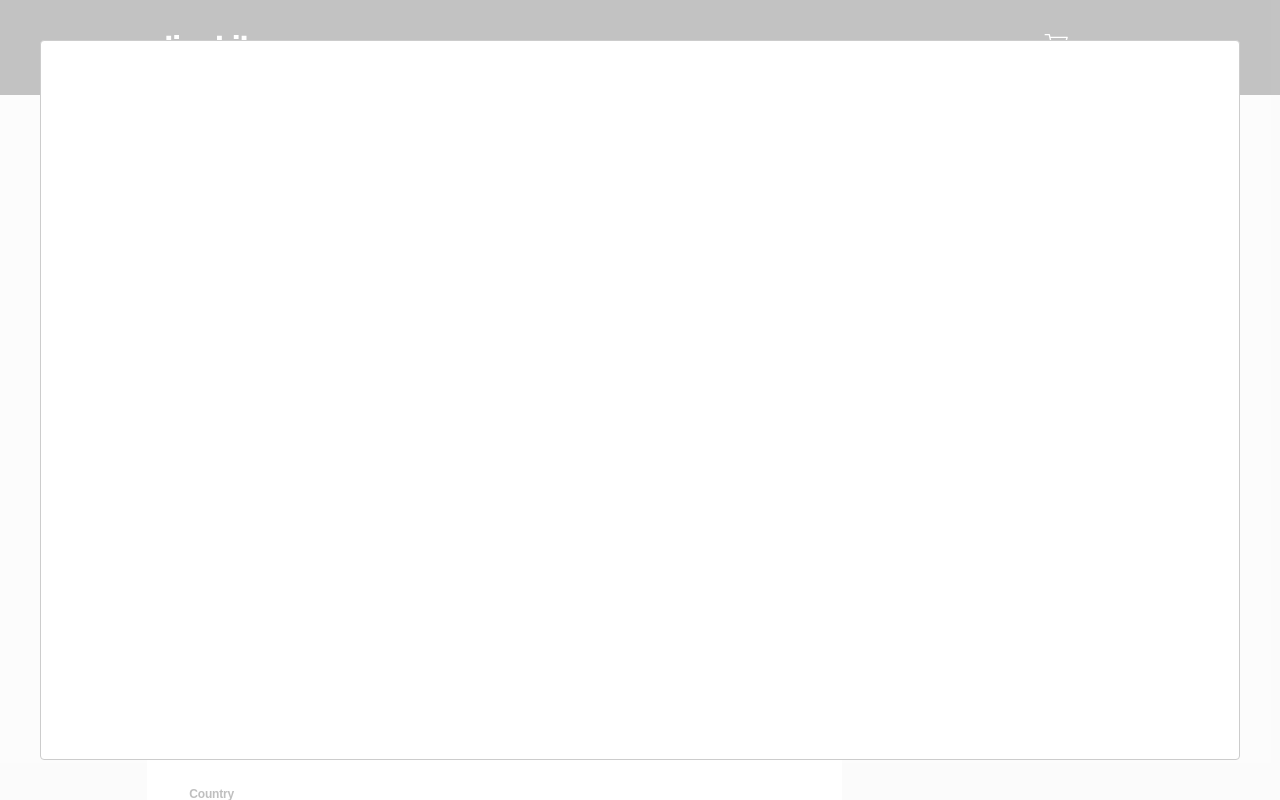
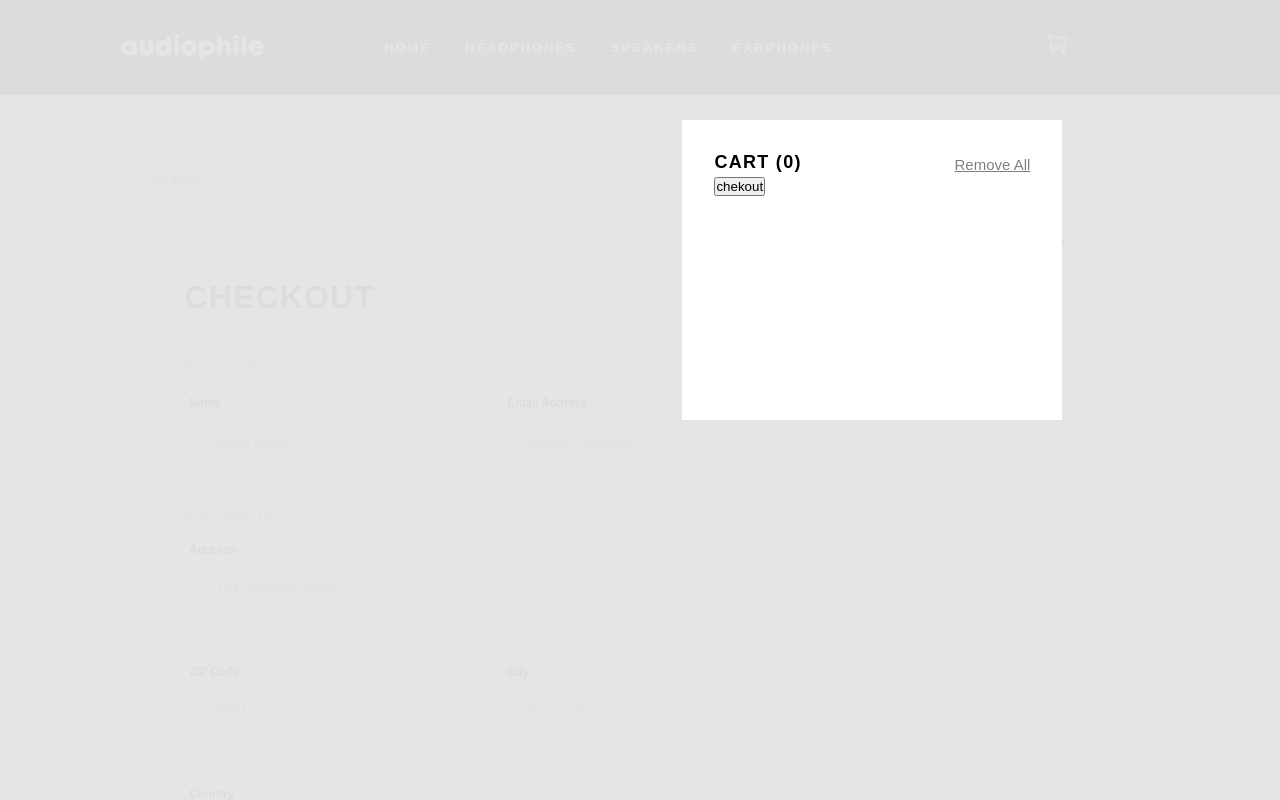
Before and after one commit to beqston/E-commerce-Project-DI, a React (Vite) app: page /chekout in a window 1280 px wide. Both pictures are taken after a click on the picture 1056 px from the left and 28 px from the top of the page. Shown: the top 800 px of the page. Built offline with nearby package versions, Linux system fonts and the light colour scheme.

Commit message:
add header modal context

```diff
--- a/src/Components/Header/Header.tsx
+++ b/src/Components/Header/Header.tsx
@@ -1,14 +1,20 @@
 import classname from "./style.module.scss";
-import { useState } from "react";
-import { Link } from "react-router-dom";
+import { useContext, useState } from "react";
+import { Link, useNavigate } from "react-router-dom";
 import Card from "../../assets/Photos/Card/Card.svg";
 import Audiofile from "../../assets/Photos/HeaderPhoto/audiophile.svg";
 import burgicon from "../../assets/Photos/burgMenu/burgIcon.png";
 import ProductSection from "../ProductsSection/ProductSection";
+import Modal from 'react-modal';
+import { CartContext, CartContextType } from "../../Context/Context";
+import "./style.scss"
+import CountInput from "../CountInput/CountInput";
 
-import Modal from 'react-modal';
 
 const Header = () => {
+
+  const {cart, updateCart} = useContext(CartContext) as CartContextType;
+  const navigate = useNavigate();
 
   const [menuList, setMenutList] = useState("none");
 
@@ -21,6 +27,9 @@ const Header = () => {
   const handlMenuList = () => {
     setMenutList("none");
   };
+
+
+
   return (
     <>
 
@@ -74,9 +83,12 @@ const Header = () => {
         </div>
 
         <div className={classname["header-right-container"]}>
+
           <div className={classname["card-img"]}>
             <img onClick={()=> setIsOpen(true)} src={Card} alt="Card" />
+
             <Modal
+            className="header-modal-bg"
             onRequestClose={()=>setIsOpen(false)}
             isOpen={modalIsOpen}
             shouldCloseOnOverlayClick={true}
@@ -84,15 +96,58 @@ const Header = () => {
             onAfterClose={()=> document.body.style.overflow = "auto"}
           >
 
-            {/* <button onClick={()=> {setIsOpen(false)}}>close</button>
-            <div>I am a modal</div>
-            <form>
-              <input />
-              <button>tab navigation</button>
-              <button>stays</button>
-              <button>inside</button>
-              <button>the modal</button>
-            </form>npx */}
+          </Modal>
+
+          <Modal
+            className="header-modal-content-cnt"
+            onRequestClose={()=>setIsOpen(false)}
+            isOpen={modalIsOpen}
+            shouldCloseOnOverlayClick={true}
+            onAfterOpen={()=> document.body.style.overflow = "hidden"}
+            onAfterClose={()=> document.body.style.overflow = "auto"}
+          >
+
+
+           <div className="head-info">
+            <p className="cart">CART ({cart.length})</p>
+            <p className="remove">Remove All</p>
+           </div>
+
+              {
+
+                cart.map((item)=> {
+
+                  return(
+                    <div className="item-cnt">
+
+                      <div className="item-left-cnt">
+                        <img
+                          src={`http://localhost:5173/${item.product?.categoryImage.desktop}`}
+                          alt="photo"
+                        />
+                       <h4>{item.product.name}</h4>
+                      </div>
+
+                      <div className="item-rigth-cnt">
+                            <CountInput
+                              num={item.amount}
+                              setNum={(num: number) => updateCart(num, item.product)}
+                             />
+                      </div>
+
+                    </div>
+                  )
+                })
+
+              }
+
+              <div>
+                <button onClick={()=> {
+                  setIsOpen(false);
+                  navigate("/chekout")
+                }}>chekout</button>
+              </div>
+
 
           </Modal>
 
--- a/src/Components/Header/style.module.scss
+++ b/src/Components/Header/style.module.scss
@@ -4,6 +4,7 @@
     display: flex;
     justify-content:start;
     padding-bottom: 2.2rem;
+    z-index: 10;
 
 
     .header-left-container{
--- /dev/null
+++ b/src/Components/Header/style.scss
@@ -0,0 +1,73 @@
+.header-modal-bg{
+    opacity: 0.4;
+    background: #000;
+    width: 100%;
+    min-height: 100vh;
+    position: absolute;
+}
+
+.header-modal-content-cnt{
+    width: 380px;
+    min-height: 300px;
+    background-color: #fff;
+    position: absolute;
+    top: 120px;
+    right: 17%;
+    outline: none;
+    padding: 2rem;
+
+    .head-info{
+        width: 100%;
+        display: flex;
+        justify-content: space-between;
+
+        .cart{
+            color: #000;
+            font-size: 18px;
+            font-weight: 700;
+            letter-spacing: 1.286px;
+            text-transform: uppercase;
+        }
+        .remove{
+            color: #000;
+            font-size: 15px;
+            font-weight: 400;
+            line-height: 25px;
+            text-decoration-line: underline;
+            text-transform: capitalize;
+            opacity: 0.5;
+            cursor: pointer;
+        }
+
+        .remove:hover{
+            color: #D87D4A;
+        }
+    }
+
+    .item-cnt{
+        width: 100%;
+        display: flex;
+        justify-content: space-between;
+        padding-top: 2rem;
+
+        .item-left-cnt{
+            display: flex;
+            column-gap: 1rem;
+
+            img{
+               width: 38px;
+               height: 40px;
+            }
+
+            h4{
+                width: 90px;
+                color: #000;
+                font-size: 15px;
+                font-weight: 700;
+                line-height: 25px;
+                overflow: hidden;
+                text-wrap: nowrap;
+            }
+        }
+    }
+}
--- a/src/Pages/Checkout.tsx
+++ b/src/Pages/Checkout.tsx
@@ -38,7 +38,6 @@ const Checkout = ()=> {
 
     const [modalIsOpen, setIsOpen] = useState(false);
     const navigator = useNavigate();
-    // const {prodArray, setProdArray} = useContext(Cartcontext);
 
     const [paymentMethod, setPaymentMethod] = useState<"e-money" | "cash">("e-money");
     return (
--- a/src/Pages/Product.tsx
+++ b/src/Pages/Product.tsx
@@ -25,7 +25,7 @@ const Product = ()=> {
         const item = cart.find((item)=> item.product.id === productID);
         if(item){
             return item.amount;
-        }return 1;
+        } return 1;
     })
 
 
```
Also changed, not shown: src/assets/Photos/HeaderPhoto/modal-item.png (added).
